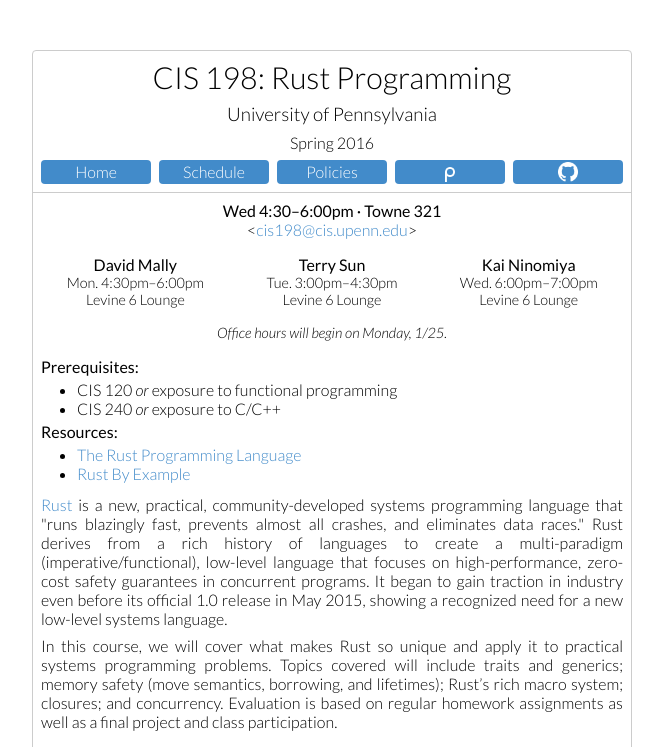
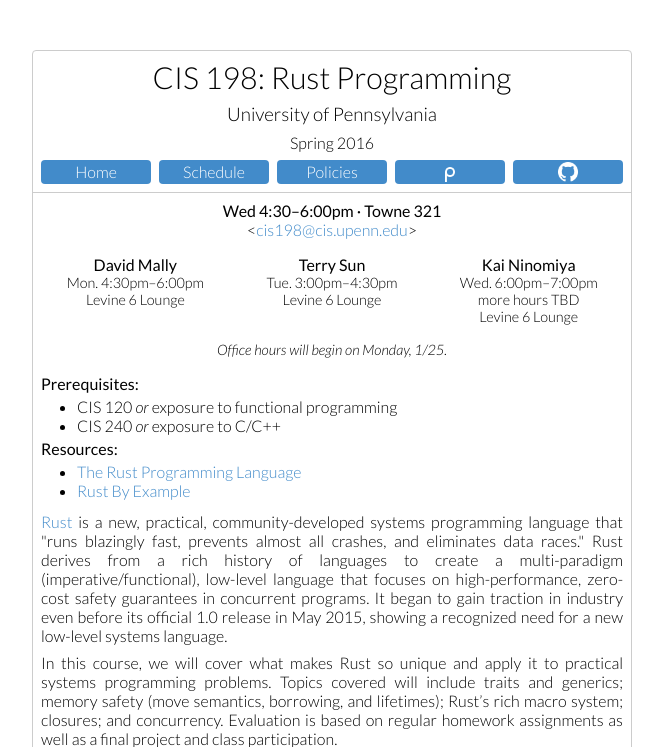
Before and after one commit to cis198-2016s/cis198-2016s.github.io, a Jekyll site: the page built from index.html, in a window 1280 px wide. Shown: the top 747 px of the page, without its empty margins (308-971 px from the left). Built offline with Jekyll 4.4.1, drawn with Linux system fonts in a browser that asks for light colours; grey boxes are pictures that could not be loaded.

Commit message:
more hours TBD + shift stuff between common and main.css

```diff
--- a/css/common.css
+++ b/css/common.css
@@ -1,8 +1,3 @@
-body {
-  font-family: 'Lato', 'Helvetica Neue', Helvetica, Arial, sans-serif;
-  font-size: 12pt;
-}
-
 b, strong {
   font-weight: 400;
 }
--- a/css/main.css
+++ b/css/main.css
@@ -10,6 +10,8 @@
 }
 
 body {
+  font-family: 'Lato', 'Helvetica Neue', Helvetica, Arial, sans-serif;
+  font-size: 12pt;
   background-color: #fff;
   margin: 50px auto;
   border: 1px solid #ccc;
--- a/index.html
+++ b/index.html
@@ -31,6 +31,8 @@
     <b>Kai Ninomiya</b>
     <div class="small">
       Wed. 6:00pm&ndash;7:00pm
+      <br>
+      more hours TBD
       <br>
       Levine 6 Lounge
     </div>
```
